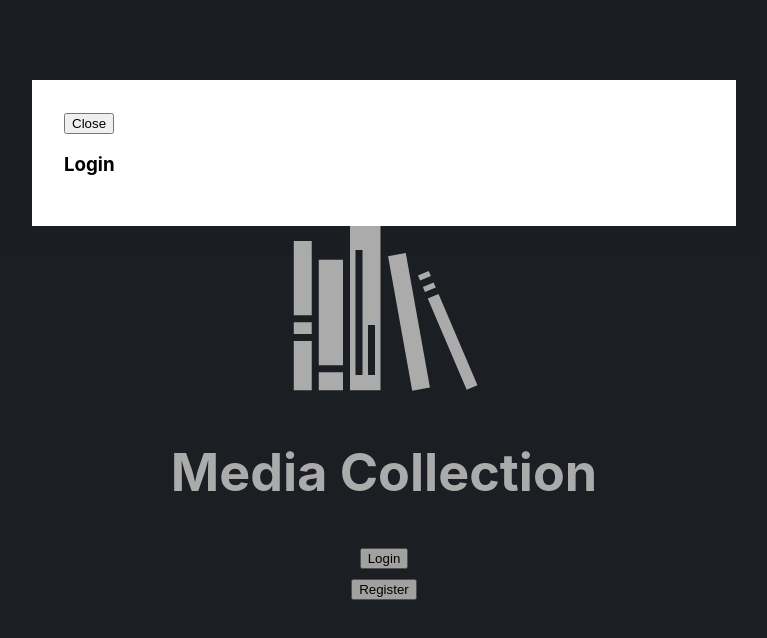
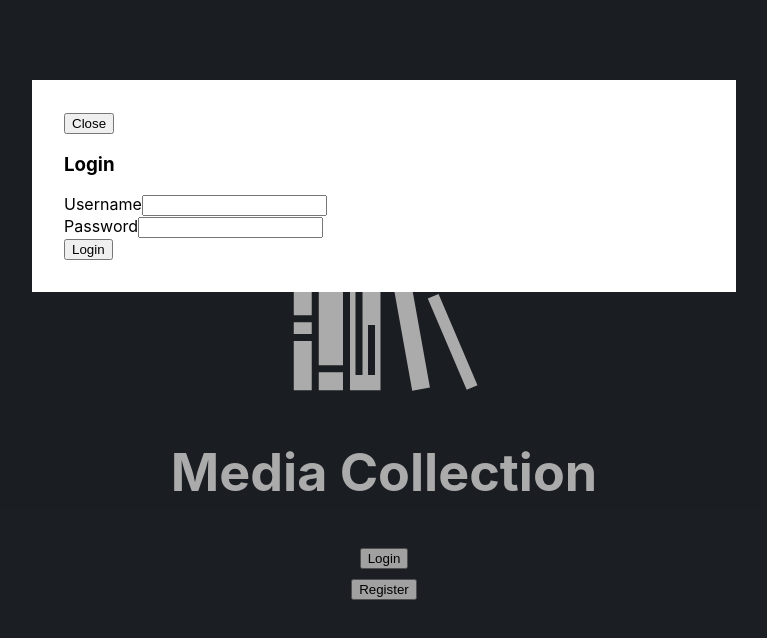
Before and after one commit to jamiescript/media-collection, a React (Create React App) app: page / in a window 1280 px wide. Both pictures are taken after a click on the button "Login". Shown: the top 638 px of the page, without its empty margins (256-1023 px from the left). Built offline with nearby package versions, Linux system fonts and the light colour scheme.

Commit message:
auth form

```diff
--- a/src/App.js
+++ b/src/App.js
@@ -4,8 +4,44 @@
 import '@reach/dialog/styles.css';
 import './App.css';
 
+function AuthForm({ onSubmit, buttonText }) {
+  function handleSubmit(event) {
+    event.preventDefault();
+    const [username, password] = event.target.elements;
+
+    onSubmit({
+      username: username.value,
+      password: password.value,
+    });
+  }
+
+  return (
+    <form onSubmit={handleSubmit}>
+      <div>
+        <label htmlFor="username">Username</label>
+        <input type="text" id="username" />
+      </div>
+      <div>
+        <label htmlFor="password">Password</label>
+        <input type="password" id="password" />
+      </div>
+      <div>
+        <button type="submit">{buttonText}</button>
+      </div>
+    </form>
+  );
+}
+
 function App() {
   const [openModal, setOpenModal] = React.useState('none');
+
+  function login(formData) {
+    console.log('login', formData);
+  }
+
+  function register(formData) {
+    console.log('register', formData);
+  }
 
   return (
     <div className="App">
@@ -24,6 +60,7 @@
             <button onClick={() => setOpenModal('none')}>Close</button>
           </div>
           <h3>Login</h3>
+          <AuthForm onSubmit={login} buttonText="Login" />
         </Dialog>
 
         <Dialog aria-label="Regitration Form" isOpen={openModal === 'register'}>
@@ -31,6 +68,7 @@
             <button onClick={() => setOpenModal('none')}>Close</button>
           </div>
           <h3>Register</h3>
+          <AuthForm onSubmit={register} buttonText="Register" />
         </Dialog>
       </header>
     </div>
```
